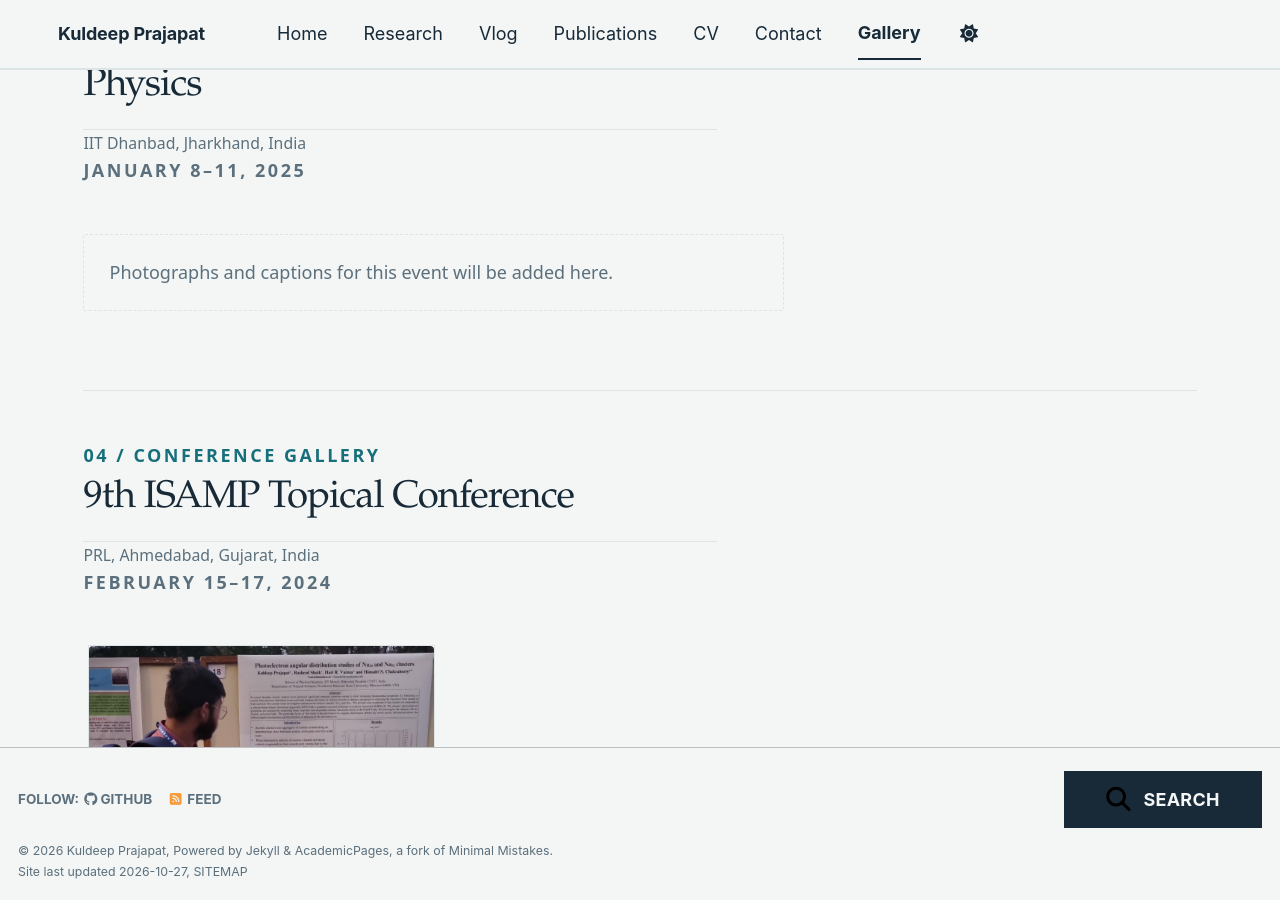
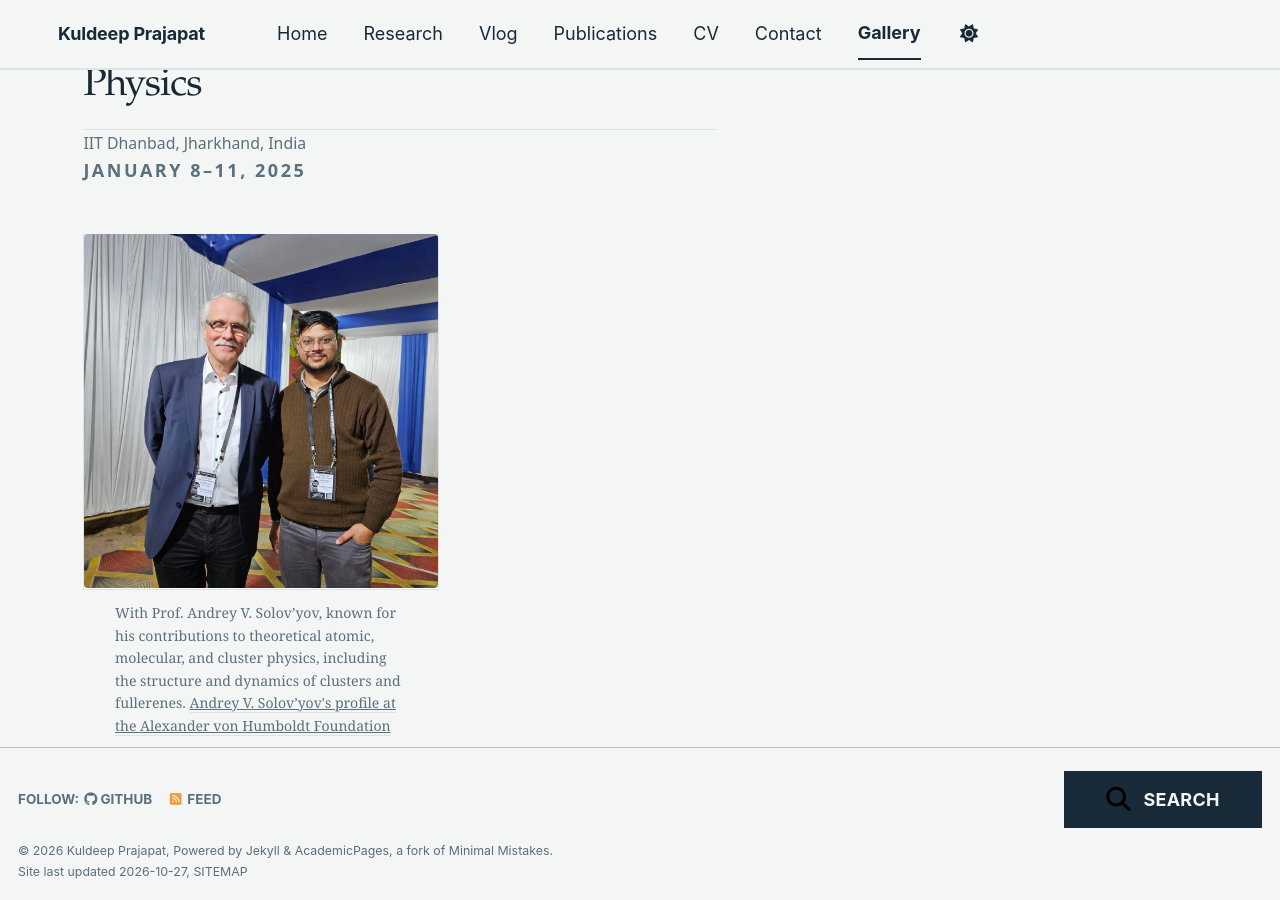
Before and after one commit to PRAJAPAT-KULDEEP/kuldeep-prajapat, a Jekyll site: the page built from _pages/gallery.md, in a window 1280 px wide and 900 px high, scrolled down 2199 px. Built offline with Jekyll 4.4.1, drawn with Linux system fonts in a browser that asks for light colours; a style sheet for code colours, icons or effects is not loaded.

Commit message:
Add Andrey Solov'yov photo to NCAMP gallery

```diff
--- a/_data/gallery.yml
+++ b/_data/gallery.yml
@@ -31,7 +31,12 @@
 - title: "NCAMP 2025: 24th National Conference on Atomic and Molecular Physics"
   location: "IIT Dhanbad, Jharkhand, India"
   date: "January 8–11, 2025"
-  photos: []
+  photos:
+    - image: "/images/ncamp-2025/1000229857.jpg"
+      alt: "Kuldeep Prajapat with Prof. Andrey V. Solov'yov at NCAMP 2025"
+      caption: "With Prof. Andrey V. Solov’yov, known for his contributions to theoretical atomic, molecular, and cluster physics, including the structure and dynamics of clusters and fullerenes."
+      profile_url: "https://www.humboldt-foundation.de/vernetzen/recherche-im-humboldt-netzwerk/einzelansicht/1026900/prof-dr-andrey-v-solov-yov"
+      profile_label: "Andrey V. Solov’yov's profile at the Alexander von Humboldt Foundation"
 - title: "9th ISAMP Topical Conference"
   location: "PRL, Ahmedabad, Gujarat, India"
   date: "February 15–17, 2024"
```
